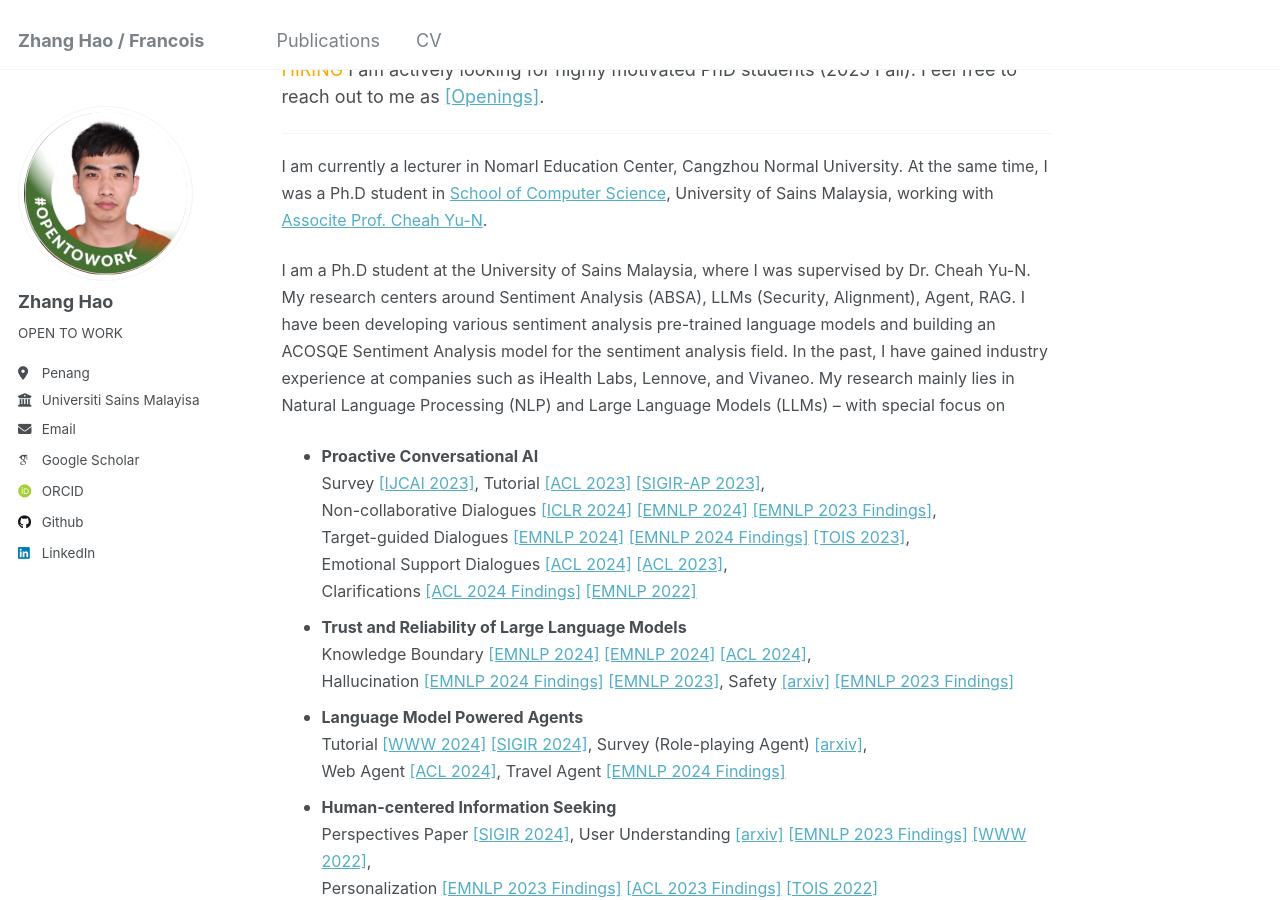
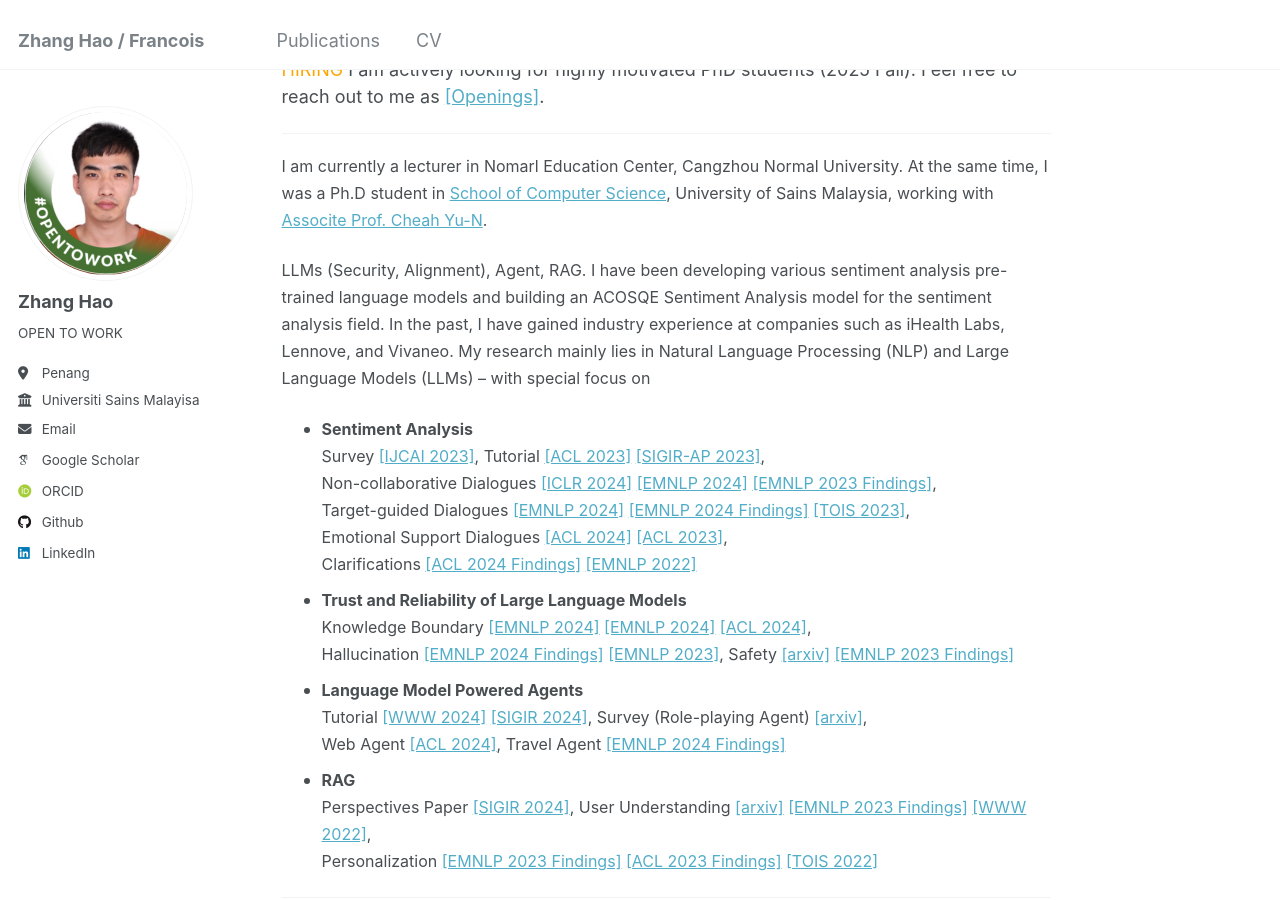
Before and after one commit to sydmou/sydmou.github.io, a Jekyll site: the page built from _pages/about.md, in a window 1280 px wide and 900 px high, scrolled down 321 px. Built offline with Jekyll 4.4.1, drawn with Linux system fonts in a browser that asks for light colours; some web fonts are replaced.

Commit message:
Update about.md

```diff
--- a/_pages/about.md
+++ b/_pages/about.md
@@ -39,13 +39,13 @@ redirect_from:
 </p>
 <p>
     <font size="3">
-          I am a Ph.D student at the University of Sains Malaysia, where I was supervised by Dr. Cheah Yu-N. My research centers around Sentiment Analysis (ABSA), LLMs (Security, Alignment), Agent, RAG. I have been developing various sentiment analysis pre-trained language models and building an ACOSQE Sentiment Analysis model for the sentiment analysis field. In the past, I have gained industry experience at companies such as iHealth Labs, Lennove, and Vivaneo.
+        LLMs (Security, Alignment), Agent, RAG. I have been developing various sentiment analysis pre-trained language models and building an ACOSQE Sentiment Analysis model for the sentiment analysis field. In the past, I have gained industry experience at companies such as iHealth Labs, Lennove, and Vivaneo.
         My research mainly lies in Natural Language Processing (NLP) and Large Language Models (LLMs) – with special focus on
         <ul>
-            <li> <b>Proactive Conversational AI</b><br>Survey <a href="https://arxiv.org/abs/2305.02750">[IJCAI 2023]</a>, Tutorial <a href="https://dengyang17.github.io/files/ACL2023-Tutorial-ConvAI.pdf">[ACL 2023]</a> <a href="https://dengyang17.github.io/files/SIGIRAP2023-Tutorial-ConvAI.pdf">[SIGIR-AP 2023]</a>,<br>Non-collaborative Dialogues <a href="https://openreview.net/forum?id=MCNqgUFTHI">[ICLR 2024]</a> <a href="https://arxiv.org/abs/2403.06769">[EMNLP 2024]</a> <a href="https://aclanthology.org/2023.findings-emnlp.711/">[EMNLP 2023 Findings]</a>,<br>Target-guided Dialogues <a href="https://aclanthology.org/2024.emnlp-main.1175/">[EMNLP 2024]</a> <a href="https://aclanthology.org/2024.findings-emnlp.829/">[EMNLP 2024 Findings]</a> <a href="https://arxiv.org/abs/2204.06923">[TOIS 2023]</a>,<br>Emotional Support Dialogues <a href="https://aclanthology.org/2024.acl-long.611/">[ACL 2024]</a> <a href="https://aclanthology.org/2023.acl-long.225/">[ACL 2023]</a>,<br>Clarifications <a href="https://aclanthology.org/2024.findings-acl.632/">[ACL 2024 Findings]</a> <a href="https://aclanthology.org/2022.emnlp-main.469/">[EMNLP 2022]</a></li>
+            <li> <b>Sentiment Analysis</b><br>Survey <a href="https://arxiv.org/abs/2305.02750">[IJCAI 2023]</a>, Tutorial <a href="https://dengyang17.github.io/files/ACL2023-Tutorial-ConvAI.pdf">[ACL 2023]</a> <a href="https://dengyang17.github.io/files/SIGIRAP2023-Tutorial-ConvAI.pdf">[SIGIR-AP 2023]</a>,<br>Non-collaborative Dialogues <a href="https://openreview.net/forum?id=MCNqgUFTHI">[ICLR 2024]</a> <a href="https://arxiv.org/abs/2403.06769">[EMNLP 2024]</a> <a href="https://aclanthology.org/2023.findings-emnlp.711/">[EMNLP 2023 Findings]</a>,<br>Target-guided Dialogues <a href="https://aclanthology.org/2024.emnlp-main.1175/">[EMNLP 2024]</a> <a href="https://aclanthology.org/2024.findings-emnlp.829/">[EMNLP 2024 Findings]</a> <a href="https://arxiv.org/abs/2204.06923">[TOIS 2023]</a>,<br>Emotional Support Dialogues <a href="https://aclanthology.org/2024.acl-long.611/">[ACL 2024]</a> <a href="https://aclanthology.org/2023.acl-long.225/">[ACL 2023]</a>,<br>Clarifications <a href="https://aclanthology.org/2024.findings-acl.632/">[ACL 2024 Findings]</a> <a href="https://aclanthology.org/2022.emnlp-main.469/">[EMNLP 2022]</a></li>
             <li> <b>Trust and Reliability of Large Language Models</b><br>Knowledge Boundary <a href="https://arxiv.org/abs/2402.15062">[EMNLP 2024]</a> <a href="https://arxiv.org/abs/2403.05330">[EMNLP 2024]</a> <a href="https://aclanthology.org/2024.acl-long.578/">[ACL 2024]</a>,<br>Hallucination <a href="https://arxiv.org/abs/2409.14399">[EMNLP 2024 Findings]</a> <a href="https://aclanthology.org/2023.emnlp-main.390/">[EMNLP 2023]</a>, Safety <a href="https://arxiv.org/pdf/2405.13820">[arxiv]</a> <a href="https://aclanthology.org/2023.findings-emnlp.143/">[EMNLP 2023 Findings]</a></li>
             <li> <b>Language Model Powered Agents</b><br>Tutorial <a href="https://llmagenttutorial.github.io/">[WWW 2024]</a> <a href="https://llmagenttutorial.github.io/sigir2024">[SIGIR 2024]</a>, Survey (Role-playing Agent) <a href="https://arxiv.org/abs/2407.11484">[arxiv]</a>,<br>Web Agent <a href="https://aclanthology.org/2024.acl-long.477/">[ACL 2024]</a>, Travel Agent <a href="https://arxiv.org/abs/2406.12639">[EMNLP 2024 Findings]</a></li>
-            <li> <b>Human-centered Information Seeking</b><br>Perspectives Paper <a href="https://arxiv.org/abs/2404.12670">[SIGIR 2024]</a>, User Understanding <a href="https://arxiv.org/abs/2404.03304">[arxiv]</a> <a href="https://aclanthology.org/2023.findings-emnlp.806/">[EMNLP 2023 Findings]</a> <a href="https://arxiv.org/abs/2202.02912">[WWW 2022]</a>,<br>Personalization <a href="https://aclanthology.org/2023.findings-emnlp.641/">[EMNLP 2023 Findings]</a> <a href="https://aclanthology.org/2023.findings-acl.462/">[ACL 2023 Findings]</a> <a href="https://arxiv.org/abs/2112.13556">[TOIS 2022]</a></li>
+            <li> <b>RAG</b><br>Perspectives Paper <a href="https://arxiv.org/abs/2404.12670">[SIGIR 2024]</a>, User Understanding <a href="https://arxiv.org/abs/2404.03304">[arxiv]</a> <a href="https://aclanthology.org/2023.findings-emnlp.806/">[EMNLP 2023 Findings]</a> <a href="https://arxiv.org/abs/2202.02912">[WWW 2022]</a>,<br>Personalization <a href="https://aclanthology.org/2023.findings-emnlp.641/">[EMNLP 2023 Findings]</a> <a href="https://aclanthology.org/2023.findings-acl.462/">[ACL 2023 Findings]</a> <a href="https://arxiv.org/abs/2112.13556">[TOIS 2022]</a></li>
         </ul>
     </font>
 </p>
```
